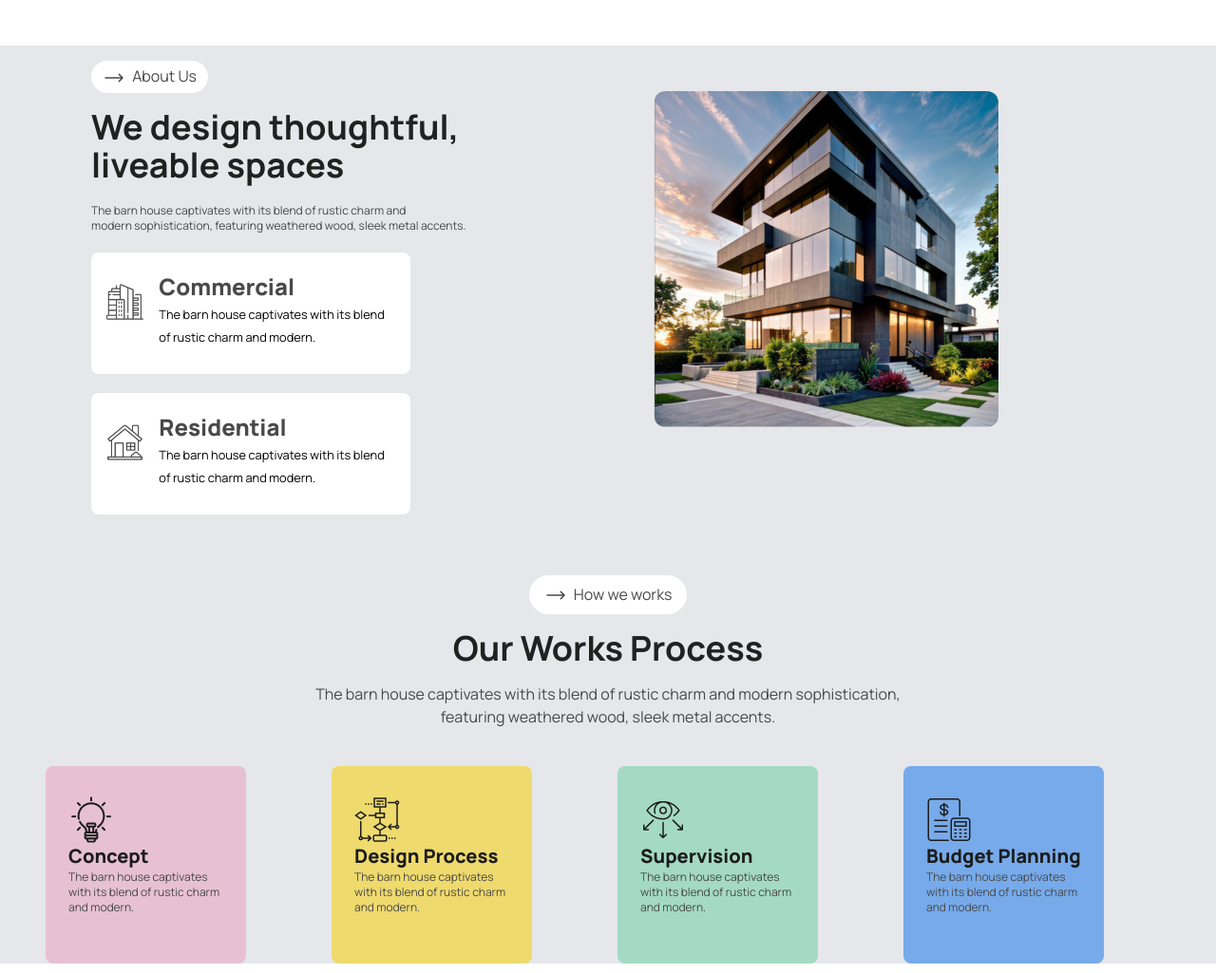
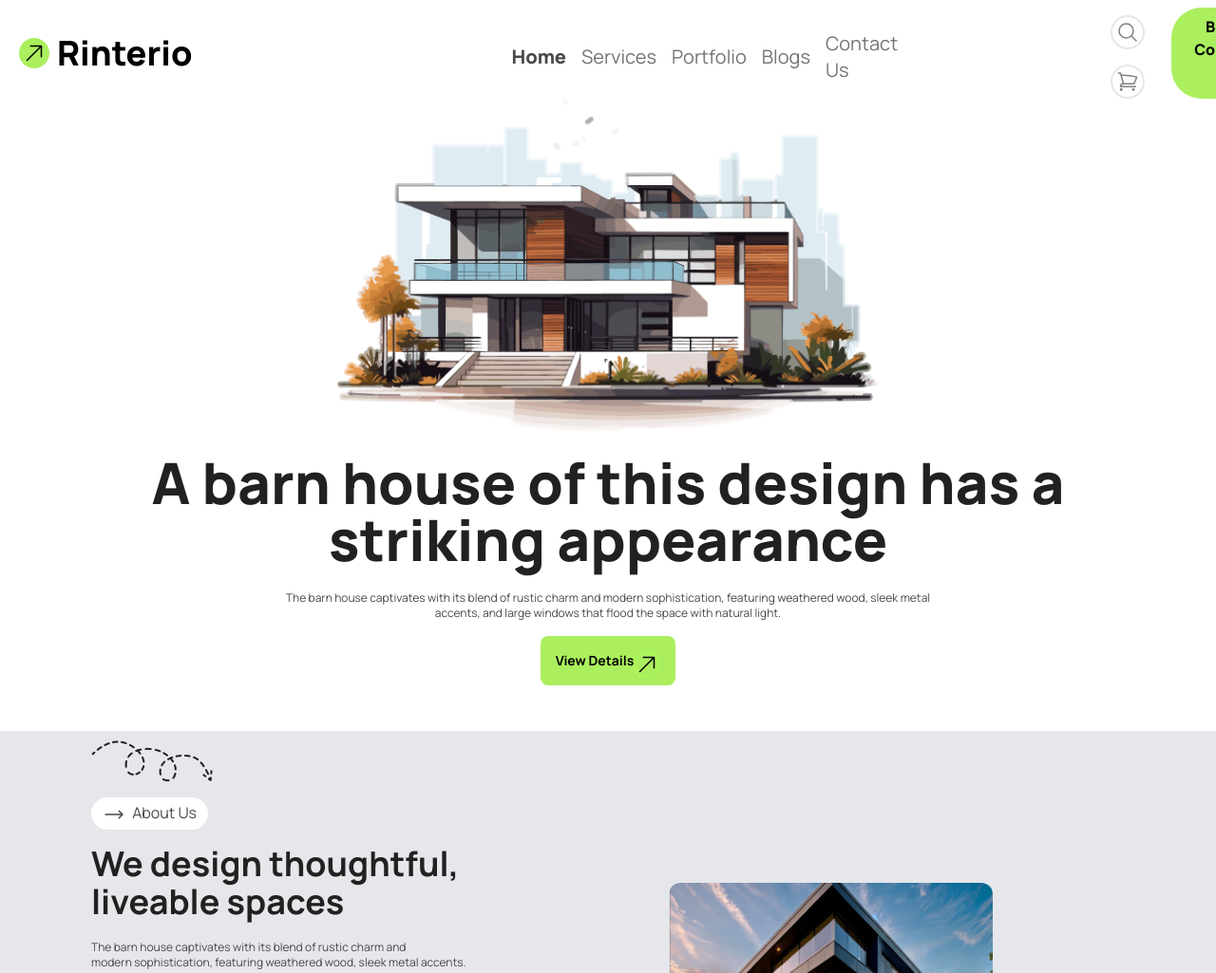
Before and after one commit to Musarrat1/Assignment-3, a plain HTML site: page index.html in a window 1280 px wide. Shown: the top 1025 px of the page at 95% size. Drawn offline with nearby package versions, Linux system fonts and the light colour scheme.

Commit message:
added nav part

```diff
--- a/index.html
+++ b/index.html
@@ -21,15 +21,80 @@
 <body class="manrope-font">
     <!--header section-->
     <header>
+        <div class="">
+            <nav class=" overflow-hidden items-center">
+                <div class="flex gap-4">
+                    <div class="flex gap-2 items-center justify-center ml-5">
+                        <button class="p-1 rounded-full bg-[#ABEF5F] mt-2">
+                          <svg xmlns="http://www.w3.org/2000/svg" fill="none" viewBox="0 0 24 24" stroke-width="1.5" stroke="currentColor" class="size-6">
+                              <path stroke-linecap="round" stroke-linejoin="round" d="m4.5 19.5 15-15m0 0H8.25m11.25 0v11.25" />
+                            </svg>
+                          </button>
+                          <h2 class="text-black  font-extrabold text-4xl mt-2">Rinterio</h2>
+                          </div>
+                        <ul class="flex items-center justify-center gap-4 ml-80 mt-4">
+                            <li class="text-xl text-[#494949] font-extrabold">Home</li>
+                            <li class="text-[#737373] text-xl">Services</li>
+                            <li class="text-[#737373] text-xl">Portfolio</li>
+                            <li class="text-[#737373] text-xl">Blogs</li>
+                            <li class="text-[#737373] text-xl">Contact Us</li>
+                        </ul>
+                        <div class="flex gap-5 ml-52">
+                            <div class="">
+                            <button class="bg-white rounded-full border-2 p-1 mr-2 mt-4">
+                                <svg xmlns="http://www.w3.org/2000/svg" fill="none" viewBox="0 0 24 24" stroke-width="1.5" stroke="gray" class="size-6">
+                                    <path stroke-linecap="round" stroke-linejoin="round" d="m21 21-5.197-5.197m0 0A7.5 7.5 0 1 0 5.196 5.196a7.5 7.5 0 0 0 10.607 10.607Z" />
+                                  </svg>
+
+                            </button>
+                            <button class="bg-white rounded-full border-2 p-1 mt-4">
+                                <svg xmlns="http://www.w3.org/2000/svg" fill="none" viewBox="0 0 24 24" stroke-width="1.5" stroke="gray" class="size-6">
+                                    <path stroke-linecap="round" stroke-linejoin="round" d="M2.25 3h1.386c.51 0 .955.343 1.087.835l.383 1.437M7.5 14.25a3 3 0 0 0-3 3h15.75m-12.75-3h11.218c1.121-2.3 2.1-4.684 2.924-7.138a60.114 60.114 0 0 0-16.536-1.84M7.5 14.25 5.106 5.272M6 20.25a.75.75 0 1 1-1.5 0 .75.75 0 0 1 1.5 0Zm12.75 0a.75.75 0 1 1-1.5 0 .75.75 0 0 1 1.5 0Z" />
+                                  </svg>
+                            </button>
+                        </div>
+                            <button class="text-black font-extrabold bg-[#ABEF5F] rounded-[32px] px-6 py-2 flex gap-2 mt-2">
+                                Book Consult <div class="rounded-[32px] bg-black p-0.5">
+                                    <svg xmlns="http://www.w3.org/2000/svg" fill="none" viewBox="0 0 24 24" stroke-width="1.5" stroke="white" class="size-6">
+                                        <path stroke-linecap="round" stroke-linejoin="round" d="m4.5 19.5 15-15m0 0H8.25m11.25 0v11.25" />
+                                      </svg>
+
+                                    </div>
+
+                            </button>
+                        </div>
+                </div>
+            </nav>
+            <div class="">
+                <img class="mx-auto" src="assets/banner.png" alt="" srcset="">
+            </div>
+            <div class="justify-center items-center text-center mt-6">
+                <h1 class="text-[#212121] font-extrabold md:text-6xl text-2xl">A barn house of this design has a <br>striking appearance</h1>
+            <p class="text-xs text-[#494949] mt-6">The barn house captivates with its blend of rustic charm and modern sophistication, featuring weathered wood, sleek metal<br> accents, and large windows that flood the space with natural light.</p>
+            <button class="text-sm font-bold bg-[#ABEF5F] rounded-lg flex px-4 py-2
+            text-center pt-4 mx-auto mt-4">View Details
+                <div class=" bg-[#ABEF5F]  border-2 border-[#adf955d7] rounded-[32px]">
+                    <svg xmlns="http://www.w3.org/2000/svg" fill="none" viewBox="0 0 24 24" stroke-width="1.5" stroke="currentColor" class="size-6 items-center">
+                        <path stroke-linecap="round" stroke-linejoin="round" d="m4.5 19.5 15-15m0 0H8.25m11.25 0v11.25" />
+                      </svg>
+
+                </div>
+            </button>
+            </div>
+
+        </div>
 
     </header>
     <!--main section-->
     <main class="bg-gray-200">
   <!--section livable-->
   <section class="justify-between items-center my-12">
-    <div class="grid md:grid-cols-2 sm:grid-cols-1">
+    <div class="grid md:grid-cols-2 sm:grid-cols-1 justify-center items-center">
         <div class="mx-24">
-            <button class="bg-white rounded-3xl px-3 py-1  text-[#494949] mx-auto  my-4">
+            <div class="">
+            <img class="" src="assets/Vector.png" alt="">
+        </div>
+            <button class="bg-white rounded-3xl px-3 py-1  text-[#494949] mx-auto  my-4 ">
                 <svg xmlns="http://www.w3.org/2000/svg" fill="none" viewBox="0 0 24 24" stroke-width="1.5" stroke="currentColor" class="size-6 inline item-center justify-center">
                     <path stroke-linecap="round" stroke-linejoin="round" d="M17.25 8.25 21 12m0 0-3.75 3.75M21 12H3" />
                   </svg>
@@ -59,8 +124,8 @@
                 </div>
             </div>
         </div>
-        <div class="md:m-12 mt-4 ml-24">
-            <img class="rounded-xl w-2/3 h-33" src="assets/Rectangle.png" alt="" srcset="">
+        <div class="md:m-16 ml-24">
+            <img class="rounded-xl md:w-2/3 w-4/3 md:h-26 h-4/3 mt-24" src="assets/Rectangle.png" alt="" srcset="">
         </div>
     </div>
 
@@ -103,7 +168,15 @@
     </div>
    </div>
    </section>
+<!--form section-->
+ <section class="back">
+
+ </section>
+
+
     </main>
+
+
     <!--last footer section-->
     <footer class="bg-[#1C1C1C] p-24 m-0">
         <div class="flex gap-2 items-center justify-center">
```
